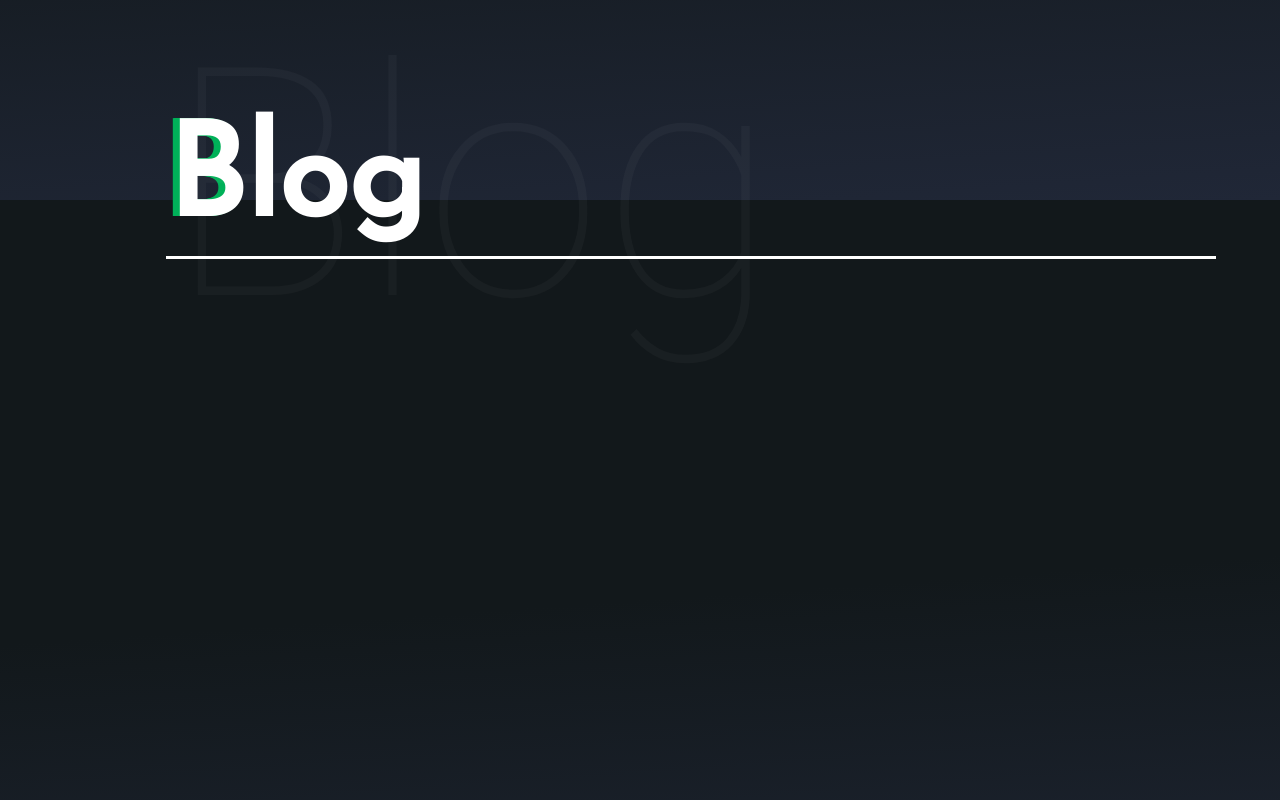
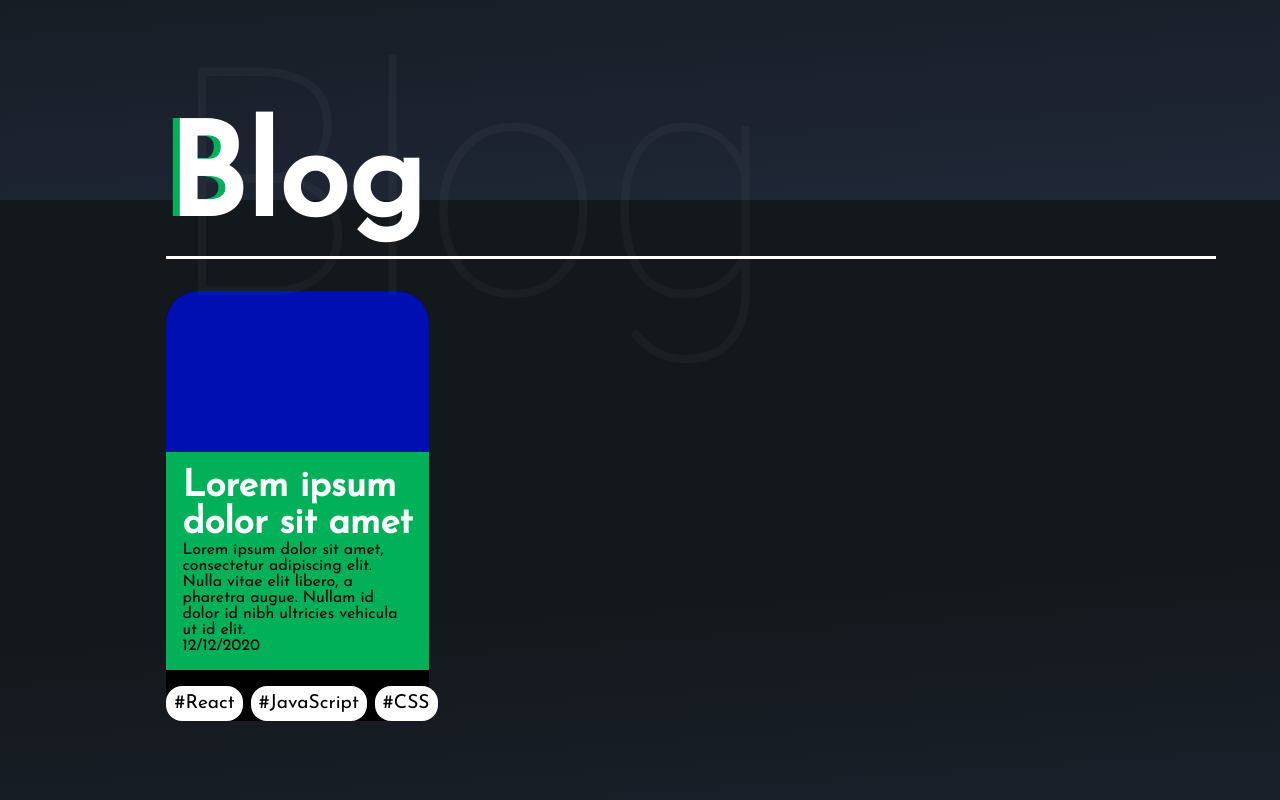
Before and after one commit to jakelequire/Portfolio, a Next.js app: page / in a window 1280 px wide. Shown: the part 3000-3800 px from the top of the page. Built offline with nearby package versions, Linux system fonts and the light colour scheme.

Commit message:
blog building

```diff
--- a/components/blog.jsx
+++ b/components/blog.jsx
@@ -8,6 +8,29 @@ export default function Blog() {
             <div className="blog-header">
                 <h1 className="blog-title"><span id="blog-B">B</span>log</h1>
             </div>
+
+            <div className="blog-content">
+                <div className="blog-items-wrapper">
+                    <div className="blog-post">
+                        <div className="blog-post-thumbnail">
+
+                        </div>
+                        <div className="blog-post-header">
+                            <h2 className="blog-post-title">Lorem ipsum dolor sit amet</h2>
+                            <p className="blog-post-caption">
+                                Lorem ipsum dolor sit amet, consectetur adipiscing elit.
+                                Nulla vitae elit libero, a pharetra augue. Nullam id dolor id nibh ultricies vehicula ut id elit.
+                            </p>
+                            <p className="blog-post-date">12/12/2020</p>
+                        </div>
+                        <div className="blog-post-tags">
+                            <span id="b-React" className="blog-post-tag">#React</span>
+                            <span id="b-JavaScript" className="blog-post-tag">#JavaScript</span>
+                            <span id="b-CSS" className="blog-post-tag">#CSS</span>
+                        </div>
+                    </div>
+                </div>
+            </div>
         </div>
     )
 }
--- a/styles/blog.css
+++ b/styles/blog.css
@@ -1,6 +1,6 @@
 .blog-wrapper {
     display: flex;
-    flex-direction: row;
+    flex-direction: column;
     height: 100vh;
     width: 100vw;
     padding-left: 13%;
@@ -42,3 +42,80 @@
         right: 0;
         bottom: 0;
     }
+
+.blog-content {
+    display: flex;
+    width: 100%;
+    height: 100%;
+}
+
+.blog-items-wrapper {
+    display: flex;
+    flex-direction: row;
+    justify-content: space-between;
+    align-items: flex-start;
+    width: 100%;
+    height: 100%;
+    margin-top: 2rem;
+}
+
+.blog-post {
+    display: flex;
+    flex-direction: column;
+    width: 25%;
+    height: 65%;
+    background-color: #000;
+    border-radius: 2rem;
+}
+
+.blog-post-thumbnail {
+    display: flex;
+    width: 100%;
+    height: 45%;
+    border-top-left-radius: 2rem;
+    border-top-right-radius: 2rem;
+    background-color: #000fb1;
+}
+
+.blog-post-header {
+    display: flex;
+    flex-direction: column;
+    justify-content: flex-start;
+    align-items: flex-start;
+    width: 100%;
+    height: auto;
+    padding: 1rem;
+    background-color: #00b159;
+}
+
+.blog-post-title {
+    display: flex;
+    width: 100%;
+    height: auto;
+    font-size: 2.3rem;
+    color: #fff;
+}
+
+.blog-post-tags {
+    display: flex;
+    flex-direction: row;
+    justify-content: flex-start;
+    align-items: center;
+    width: 100%;
+    height: auto;
+    margin-top: 1rem;
+}
+
+.blog-post-tag {
+    display: flex;
+    justify-content: center;
+    align-items: center;
+    width: auto;
+    height: auto;
+    padding: 0.5rem;
+    margin-right: 0.5rem;
+    font-size: 1.2rem;
+    color: #000;
+    background-color: rgb(255, 255, 255);
+    border-radius: 1rem;
+}
```
